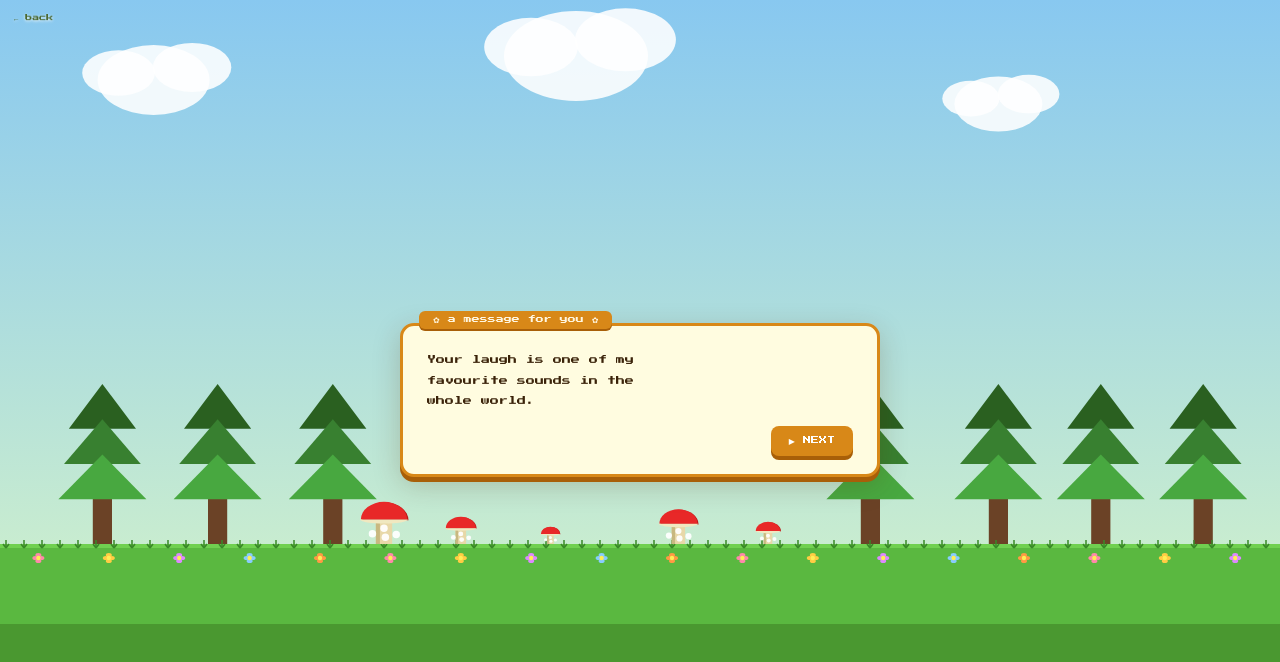
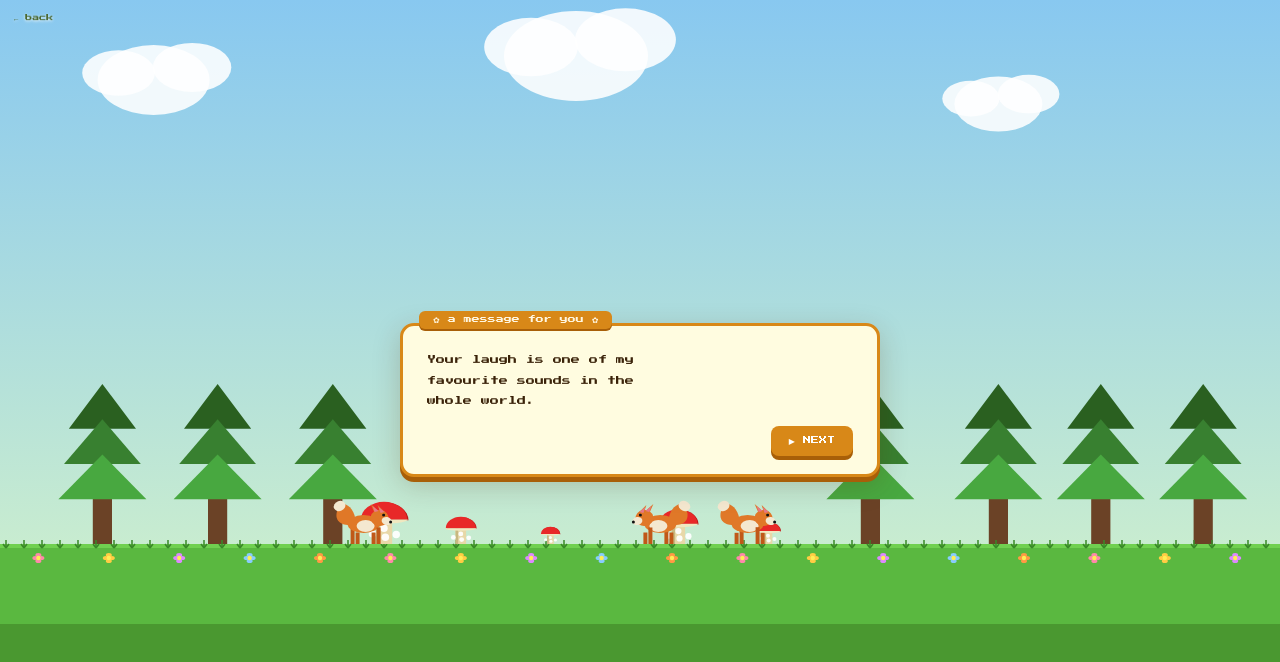
Before and after one commit to ziemghost/vibedstuff, a website: page skarb/index.html in a window 1280 px wide. Drawn offline with Linux system fonts and the light colour scheme.

Commit message:
Add animated walking foxes to forest scene

```diff
--- a/skarb/index.html
+++ b/skarb/index.html
@@ -120,6 +120,83 @@
 const cv = document.getElementById('scene');
 const cx = cv.getContext('2d');
 
+// Fox state — relative x (0..1), direction, leg phase
+const foxes = [
+  { rx: 0.12, dir: 1,  phase: 0 },
+  { rx: 0.68, dir: -1, phase: Math.PI },
+  { rx: 0.42, dir: 1,  phase: Math.PI * 0.7 },
+];
+
+function drawFox(x, y, phase, dir) {
+  // y = ground level; fox stands with feet at y
+  cx.save();
+  cx.translate(x, y);
+  cx.scale(dir, 1);   // mirror for left-facing
+
+  const sw = Math.sin(phase) * 3;
+
+  // Back legs (drawn first so body covers tops)
+  cx.fillStyle = '#c05818';
+  cx.fillRect(-13, -14 - sw, 4, 14 + sw);
+  cx.fillRect( -8, -14 + sw, 4, 14 - sw);
+
+  // Tail
+  cx.fillStyle = '#e07828';
+  cx.beginPath();
+  cx.moveTo(-10, -20);
+  cx.bezierCurveTo(-24, -16, -32, -26, -24, -38);
+  cx.bezierCurveTo(-18, -44, -8, -34, -8, -22);
+  cx.fill();
+  cx.fillStyle = '#f4e8d0';
+  cx.beginPath();
+  cx.ellipse(-24, -38, 6, 5, -0.4, 0, Math.PI * 2);
+  cx.fill();
+
+  // Body
+  cx.fillStyle = '#e07828';
+  cx.beginPath();
+  cx.ellipse(0, -20, 16, 9, 0, 0, Math.PI * 2);
+  cx.fill();
+
+  // Belly
+  cx.fillStyle = '#f4e8d0';
+  cx.beginPath();
+  cx.ellipse(2, -18, 9, 6, 0, 0, Math.PI * 2);
+  cx.fill();
+
+  // Front legs
+  cx.fillStyle = '#c05818';
+  cx.fillRect( 8, -14 + sw, 4, 14 - sw);
+  cx.fillRect(13, -14 - sw, 4, 14 + sw);
+
+  // Head
+  cx.fillStyle = '#e07828';
+  cx.beginPath();
+  cx.ellipse(16, -26, 9, 8, 0.15, 0, Math.PI * 2);
+  cx.fill();
+
+  // Muzzle
+  cx.fillStyle = '#f4e8d0';
+  cx.beginPath();
+  cx.ellipse(23, -23, 5, 4, 0.2, 0, Math.PI * 2);
+  cx.fill();
+
+  // Nose & eye
+  cx.fillStyle = '#111';
+  cx.beginPath(); cx.arc(27, -22, 1.5, 0, Math.PI * 2); cx.fill();
+  cx.beginPath(); cx.arc(20, -29, 1.5, 0, Math.PI * 2); cx.fill();
+
+  // Ears
+  cx.fillStyle = '#e07828';
+  cx.beginPath(); cx.moveTo(11,-31); cx.lineTo(7,-40); cx.lineTo(16,-32); cx.fill();
+  cx.beginPath(); cx.moveTo(17,-30); cx.lineTo(14,-39); cx.lineTo(22,-31); cx.fill();
+  cx.fillStyle = '#e87888';
+  cx.beginPath(); cx.moveTo(11,-32); cx.lineTo(9,-38); cx.lineTo(15,-33); cx.fill();
+  cx.beginPath(); cx.moveTo(17,-31); cx.lineTo(15,-37); cx.lineTo(21,-32); cx.fill();
+
+  cx.restore();
+}
+
 function resize() {
   cv.width  = Math.ceil(window.innerWidth);
   cv.height = Math.ceil(window.innerHeight);
@@ -178,6 +255,9 @@ function draw() {
   // Butterflies
   drawButterfly(W * 0.35, H * 0.48);
   drawButterfly(W * 0.60, H * 0.52);
+
+  // Foxes
+  foxes.forEach(f => drawFox(f.rx * W, ground, f.phase, f.dir));
 }
 
 function drawCloud(x, y, r) {
@@ -265,10 +345,20 @@ function animate() {
   requestAnimationFrame(animate);
 }
 
-// Redraw scene every 50ms for butterfly animation
+// Animate scene at ~30fps
 let lastDraw = 0;
 function loop(ts) {
-  if (ts - lastDraw > 50) { draw(); lastDraw = ts; }
+  if (ts - lastDraw > 33) {
+    const W = cv.width;
+    foxes.forEach(f => {
+      f.rx += f.dir * (1.4 / W);
+      f.phase += 0.14;
+      if (f.rx > 1.12) f.rx = -0.12;
+      if (f.rx < -0.12) f.rx = 1.12;
+    });
+    draw();
+    lastDraw = ts;
+  }
   requestAnimationFrame(loop);
 }
 resize();
```
